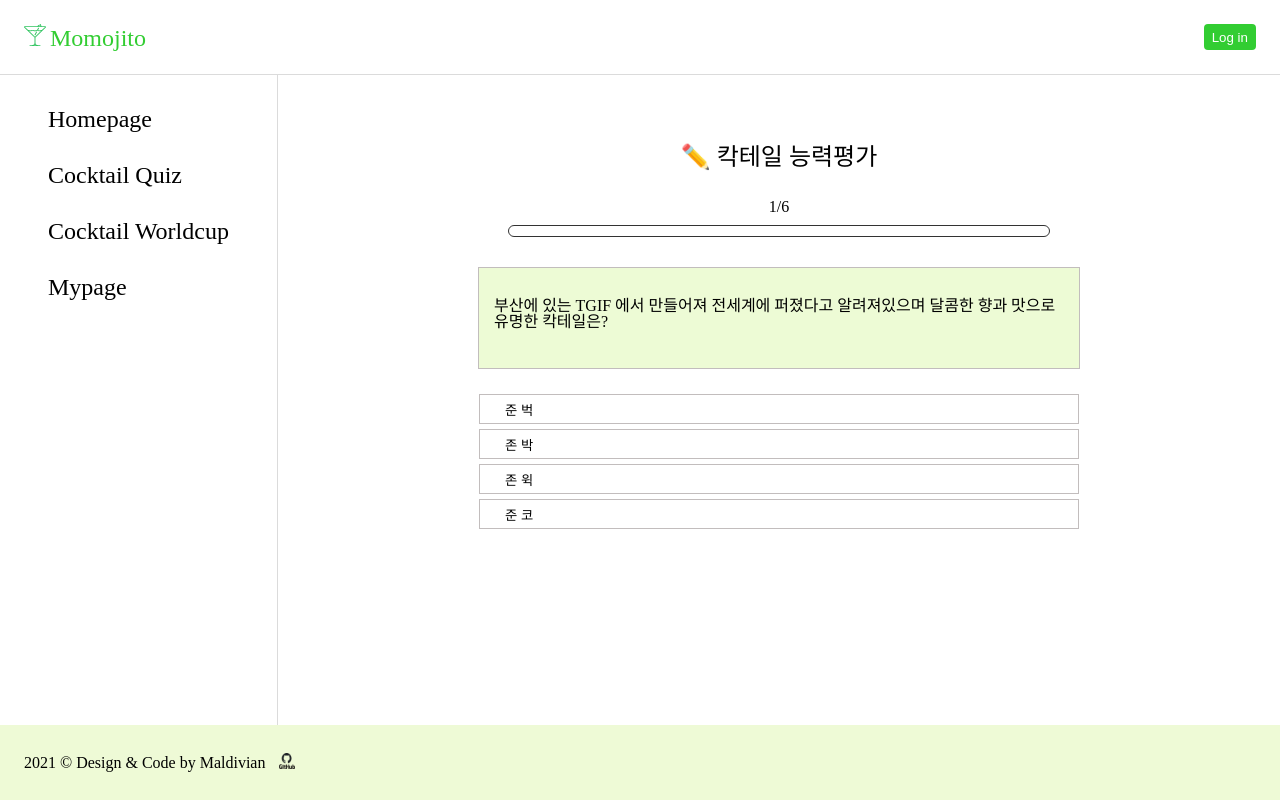
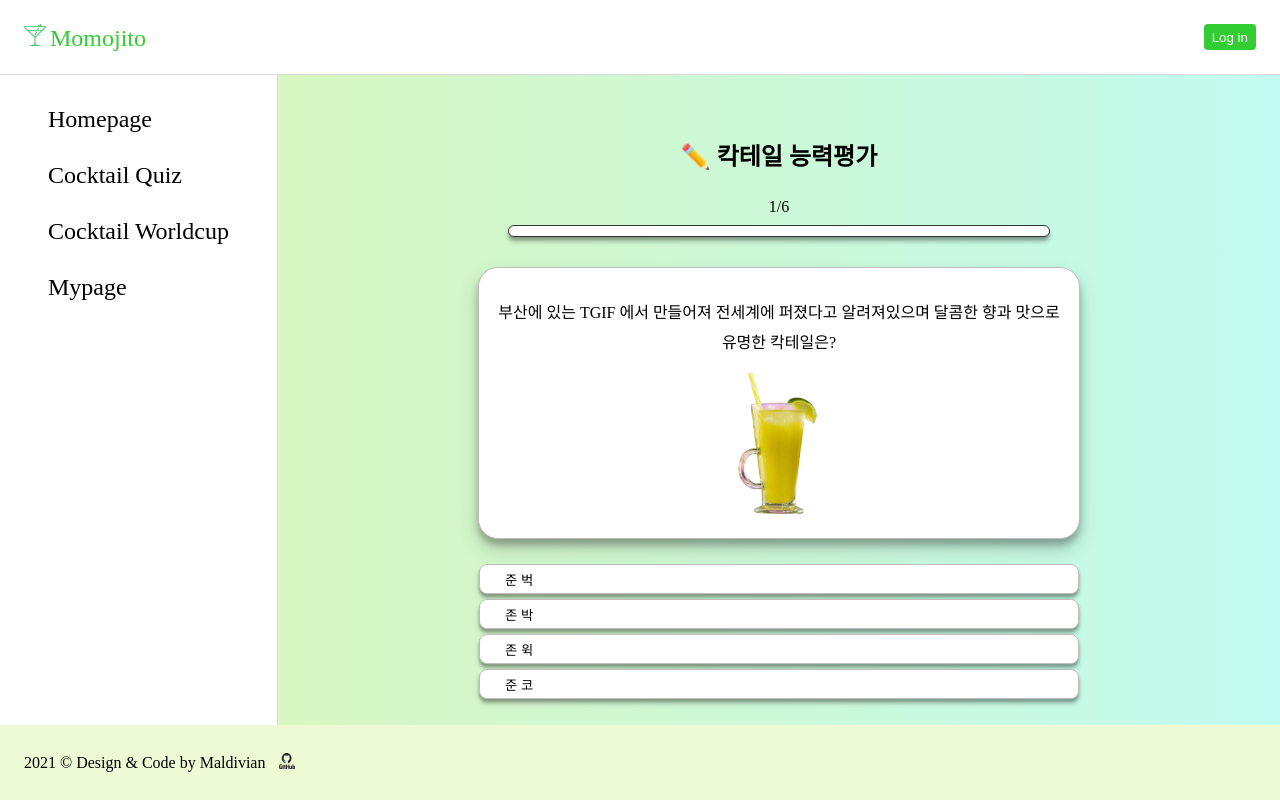
Before and after one commit to codestates/momojito_Client, a Next.js app: page /quiz in a window 1280 px wide. Built offline with nearby package versions, Linux system fonts and the light colour scheme.

Commit message:
Add gradient-theme in Quiz

```diff
--- a/components/CardGrid.js
+++ b/components/CardGrid.js
@@ -109,7 +109,7 @@ function Card({ index, type, i }) {
           user.myCocktailList.splice(user.myCocktailList.indexOf(index), 1);
         }
         // 업데이트
-        user.setUser({
+        setUser({
           ...user,
           myCocktailList: user.myCocktailList,
         });
--- a/components/PageUtils.js
+++ b/components/PageUtils.js
@@ -12,6 +12,13 @@ const Divider = styled.div`
 `;
 
 const Body = styled.div`
+
+  // 라임, 스카이 gradient
+  background: ${(props) => props.page === "quiz" ? "linear-gradient(90deg, rgba(215,246,193,1) 0%, rgba(194,251,240,1) 100%);" : "white;" }
+
+  // 스카이, 핑크 gradient
+  // background: ${(props) => props.page === "quiz" ? "linear-gradient(35deg, #CCFFFF, #FFCCCC);" : "white;" }
+
   flex: 1;
   overflow: auto;
   height: 100%;
@@ -23,13 +30,13 @@ const Root = styled.div`
   height: 100vh;
 `;
 
-export default function PageUtils({ children }) {
+export default function PageUtils({ children, page }) {
   return (
     <Root>
       <Header></Header>
       <Divider>
         <Sidebar></Sidebar>
-        <Body>{children}</Body>
+        <Body page={page}>{children}</Body>
       </Divider>
       <Footer></Footer>
     </Root>
--- a/components/ProgressBar.js
+++ b/components/ProgressBar.js
@@ -11,10 +11,13 @@ const Bar = styled.div`
     width: 60%;
     border-radius: 50px;
     border: 1px solid #333;
+    background-color: white;
+    box-shadow: 0 5px 5px rgba(0,0,0,0.19), 0 3px 3px rgba(0,0,0,0.23);
 `;
 
 const Filler = styled.div`
-  background: #36CC3C;
+  // background: #36CC3C;
+  background: linear-gradient(90deg, rgba(242,251,227,1) 0%, rgba(143,190,102,1) 100%);
   height: 100%;
   border-radius: inherit;
   transition: width 0.2s ease-in;
--- a/pages/quiz.js
+++ b/pages/quiz.js
@@ -11,6 +11,8 @@ const QuizHeader = styled.div`
   margin-top: 70px;
   font-size: 24px;
   text-align: center;
+  font-weight: bold;
+  // color: grey;
 `;
 
 const StatusBar = styled.div`
@@ -24,6 +26,10 @@ const StatusBar = styled.div`
   }
 `;
 
+const QuizDiv = styled.div`
+
+`
+
 const QuizBody = styled.div`
   margin-top: 30px;
   display: flex;
@@ -36,9 +42,14 @@ const QuizBody = styled.div`
 
   .question {
     max-width: 600px;
-    height: 100px;
     position: relative;
-    background-color: #edfbd5;
+    background-color: white;
+    line-height: 30px;
+    text-align: center;
+
+    border-radius: 20px;
+    box-shadow: 0 10px 20px rgba(0,0,0,0.19), 0 6px 6px rgba(0,0,0,0.23);
+
     border: 1px solid #c2bdbd;
     display: flex;
     flex-direction: column;
@@ -46,16 +57,15 @@ const QuizBody = styled.div`
   }
 
   p {
-    margin: 30px 15px 0px 15px;
+    margin: 30px 15px 15px 15px;
     text-
     font-size: 14px;
   }
 
   .quiz-img {
-    position: absolute;
-    top: 30px;
-    width: 200px;
-    height: 200px;
+    width: 150px;
+    height: 150px;
+    margin-bottom: 15px;
   }
 `;
 const AnswerList = styled.div`
@@ -67,7 +77,6 @@ const AnswerList = styled.div`
 
 const AnswerBtn = styled.button`
   margin-top: 5px;
-  // width: 100%;
   max-width: 600px;
   width: 100%;
   height: 30px;
@@ -75,12 +84,14 @@ const AnswerBtn = styled.button`
   padding-left: 25px;
   border: 1px solid #c2bdbd;
   background-color: white;
+  box-shadow: 0 5px 5px rgba(0,0,0,0.19), 0 3px 3px rgba(0,0,0,0.23);
+  border-radius: 8px;
   cursor: pointer;
 
-  //   &:hover {
-  //     border-color: #36cc3c;
-  //     background-color: #edfbd5;
-  //   }
+  // &:hover {
+  //   border-color: #36cc3c;
+  //   background-color: #edfbd5;
+  // }
   &:active {
     border-color: #36cc3c;
     background-color: #edfbd5;
@@ -93,14 +104,13 @@ function quiz() {
   const [resultOn, setResultOn] = useState(false);
   const percentage = (count / quizdata.length) * 100;
 
-
   let q = quizdata[count];
   return (
-    <PageUtils>
+    <PageUtils page="quiz">
       <Head>
         <script src="https://developers.kakao.com/sdk/js/kakao.js"></script>
       </Head>
-
+      <QuizDiv>
         <QuizHeader>✏️ 칵테일 능력평가</QuizHeader>
         {!resultOn ? (
           <>
@@ -113,10 +123,12 @@ function quiz() {
             </StatusBar>
             <QuizBody>
               <div className="quiz-content question">
-              <p>
-              {q.question}
-              </p>
-              {/* <img className="quiz-img" src={`/cocktails/${q.imgsrc}`} alt="no-img"/> */}
+                <p>{q.question}</p>
+                <img
+                  className="quiz-img"
+                  src={`/cocktails/${q.imgsrc}`}
+                  alt="no-img"
+                />
               </div>
               <div className="quiz-content">
                 <AnswerList>
@@ -140,6 +152,7 @@ function quiz() {
         ) : (
           <Result totalScore={totalScore}></Result>
         )}
+      </QuizDiv>
     </PageUtils>
   );
 }
@@ -178,7 +191,9 @@ const ResultBox = styled.div`
   margin-top: 30px;
   width: 350px;
   height: 350px;
-  background-color: #edfbd5;
+  // background-color: #edfbd5;
+  background-color: white;
+  box-shadow: 0 5px 5px rgba(0,0,0,0.19), 0 3px 3px rgba(0,0,0,0.23);
   position: relative;
 
   display: flex;
@@ -242,7 +257,7 @@ const KakaoLink = styled.div`
     font-size: 14px;
     margin-right: 10px;
   }
-`
+`;
 
 function Result({ totalScore }) {
   const router = useRouter();
@@ -290,9 +305,7 @@ function Result({ totalScore }) {
         </button>
       </ButtonDiv>
       <KakaoLink>
-        <p >
-          카카오톡으로 공유하기
-        </p>
+        <p>카카오톡으로 공유하기</p>
         <KakaoShareButton
           title="나의 술알못 테스트 결과는?"
           desc={result.text}
--- a/public/quizdb.js
+++ b/public/quizdb.js
@@ -6,7 +6,7 @@ const quizdata = [
     score: 16,
     question:
       "부산에 있는 TGIF 에서 만들어져 전세계에 퍼졌다고 알려져있으며 달콤한 향과 맛으로 유명한 칵테일은?",
-    imgsrc: '5.png',
+    imgsrc: '11.png',
     answers: [
       {
         id: 1,
@@ -36,7 +36,7 @@ const quizdata = [
     score: 16,
     question:
       "잭다니엘 위스키에 콜라를 섞어 마시는 매우 간단한 칵테일로, 제법 강한 도수와 거친 남성적인 이미지로 사랑받는 칵테일은?",
-    imgsrc: '1.jpeg',
+    imgsrc: '7.png',
     answers: [
       {
         id: 1,
@@ -60,7 +60,7 @@ const quizdata = [
     score: 16,
     question:
       "칵테일의 왕이라고도 불리며 007과 킹스맨 등 영화의 명대사로 유명한 칵테일은?",
-    imgsrc: '2.jpeg',
+    imgsrc: '4.png',
     answers: [
       {
         id: 1,
@@ -88,7 +88,7 @@ const quizdata = [
     id: 4,
     score: 16,
     question: "다음중 모히또의 재료가 아닌것은?",
-    imgsrc: '3.jpeg',
+    imgsrc: '5.png',
     answers: [
       {
         id: 1,
@@ -117,6 +117,7 @@ const quizdata = [
     score: 16,
     question:
       "위스키에 탄산수와 레몬 혹은 라임을 더한 칵테일이며 일본에서는 맥주, 사케 다음으로 대중적인 술은?",
+    imgsrc: '17.png',
     answers: [
       {
         id: 1,
@@ -145,6 +146,7 @@ const quizdata = [
     score: 20,
     question:
       "다음 중 민초단이 환장하는 민트 초코 맛이 나는 칵테일은?",
+    imgsrc: 'grasshopper.png',
     answers: [
       {
         id: 1,
```
Also changed, not shown: public/cocktails/grasshopper.png (added). Lines whose indentation alone changed are shown as unchanged.
